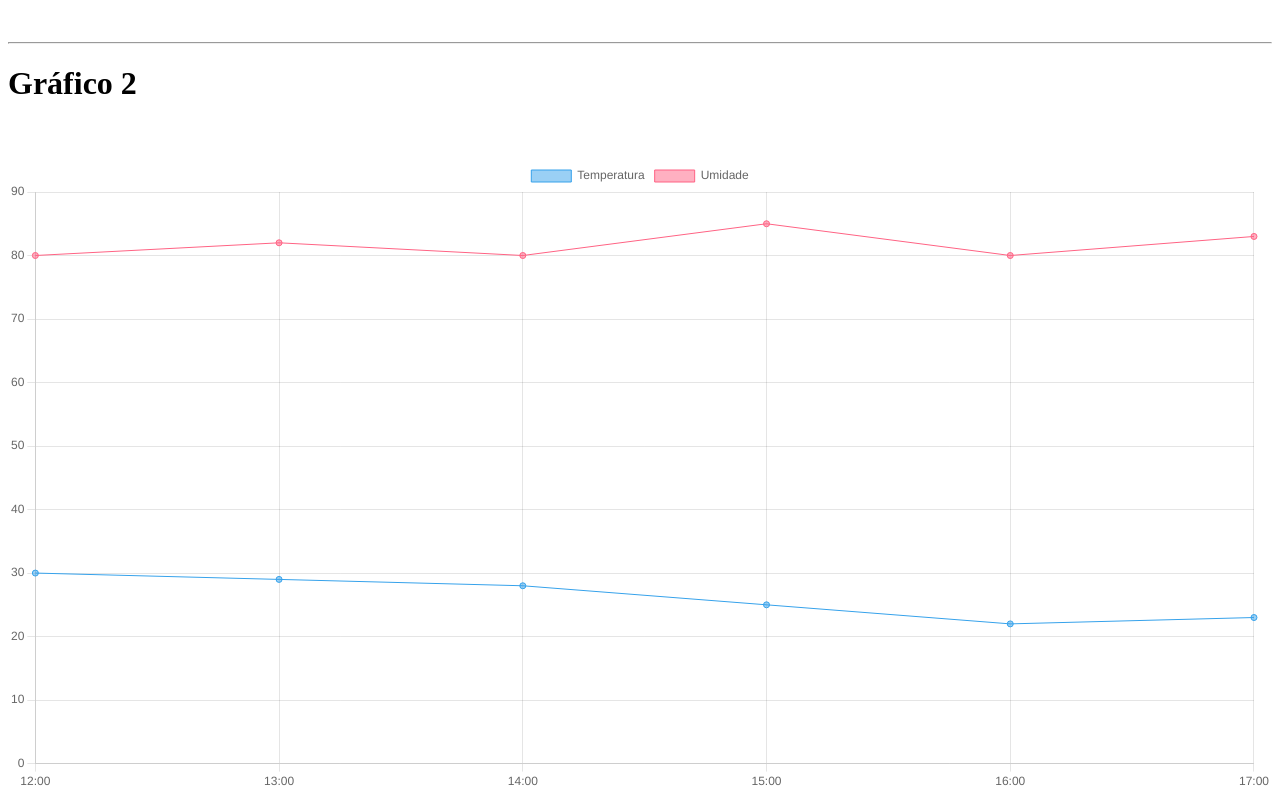
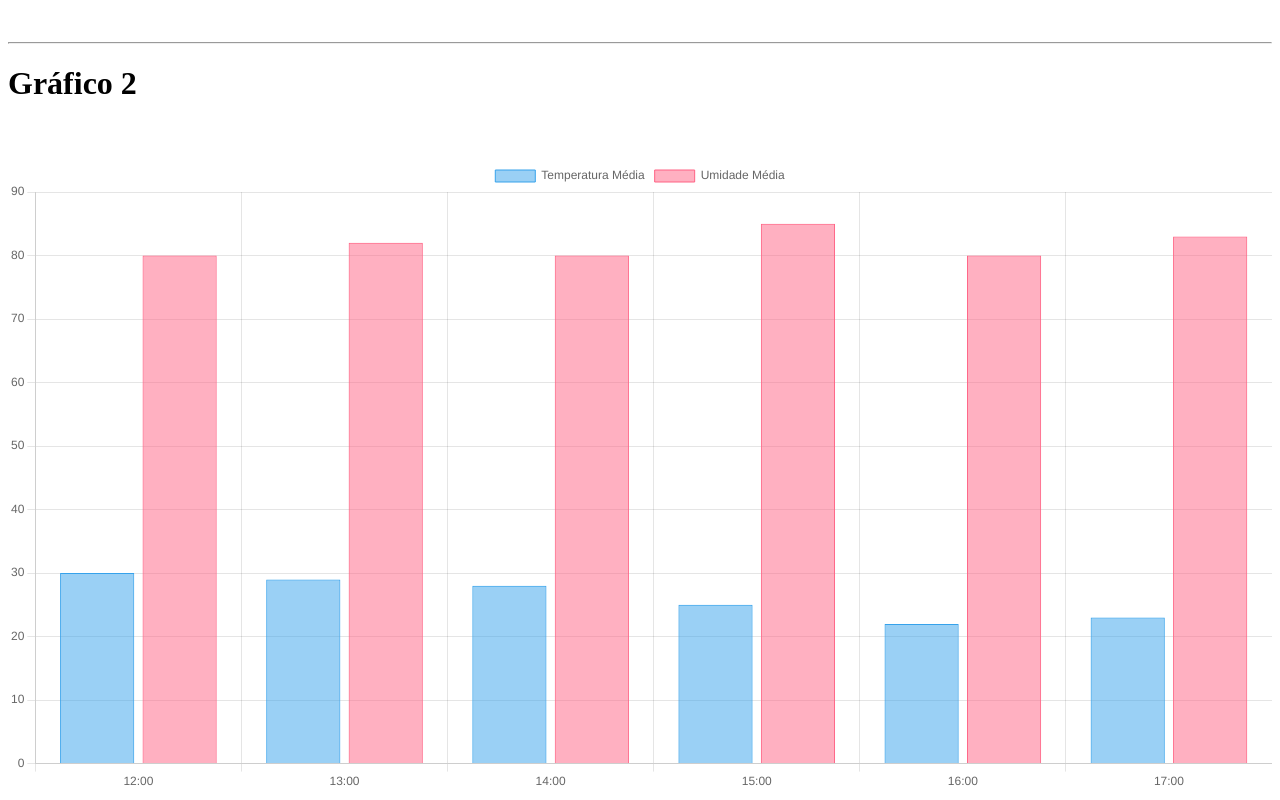
Before and after one commit to BrunoSilva0/segundo-repositorio, a plain HTML site: page ChartJS/index.html in a window 1280 px wide. Shown: the part 872-1672 px from the top of the page. Drawn offline with nearby package versions, Linux system fonts and the light colour scheme.

Commit message:
pequenas alterações

```diff
--- a/ChartJS/index.html
+++ b/ChartJS/index.html
@@ -62,16 +62,16 @@
     const ct2 = document.getElementById('chart2');
 
     new Chart(ct2, {
-        type: 'line',
+        type: 'bar',
         data: {
             labels: ['12:00', '13:00', '14:00', '15:00', '16:00', '17:00'],
             datasets: [{
-                label: 'Temperatura',
+                label: 'Temperatura Média',
                 data: [30, 29, 28, 25, 22, 23],
                 borderWidth: 1
             },
             {
-                label: 'Umidade',
+                label: 'Umidade Média',
                 data: [80, 82, 80, 85, 80, 83],
                 borderWidth: 1
             }]
```
